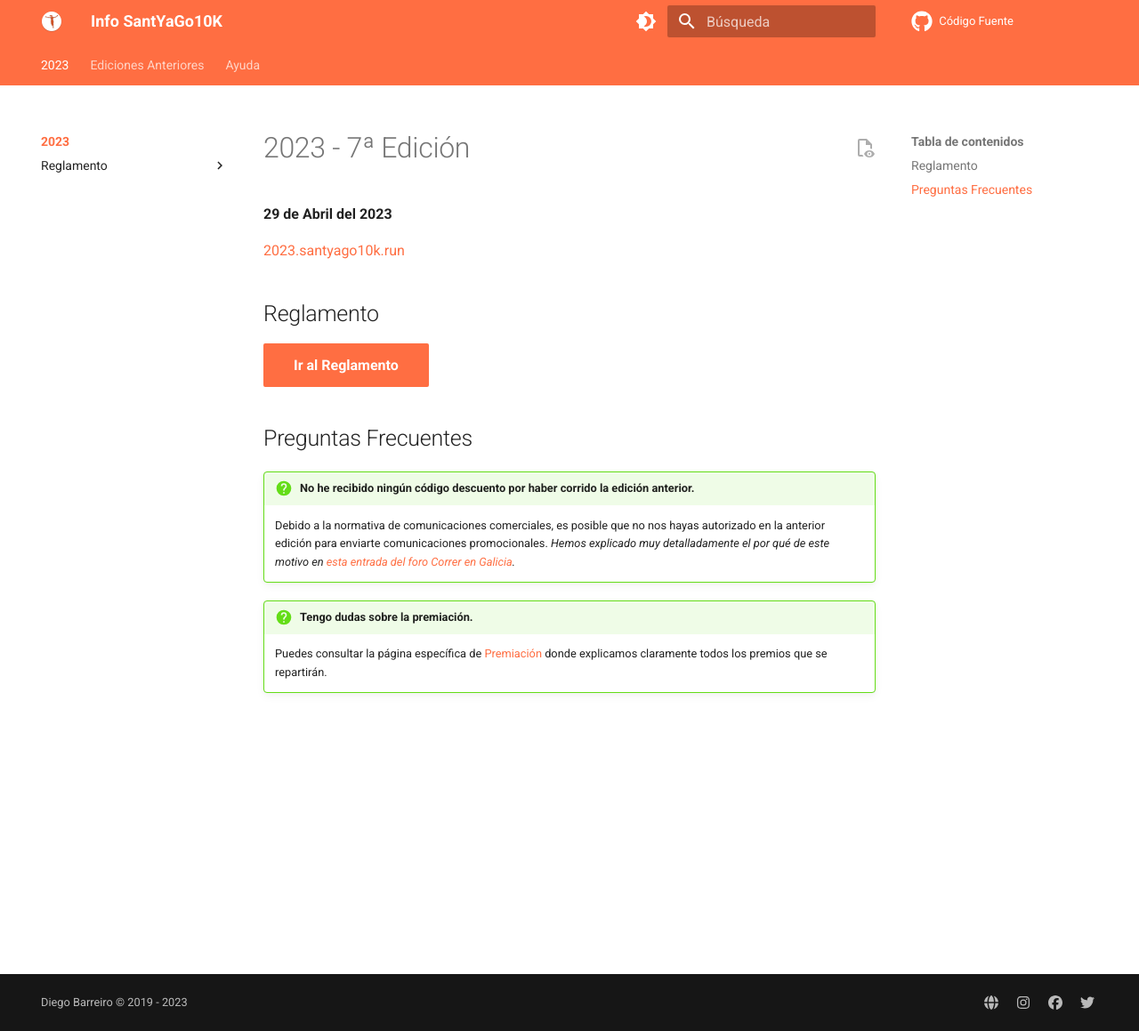
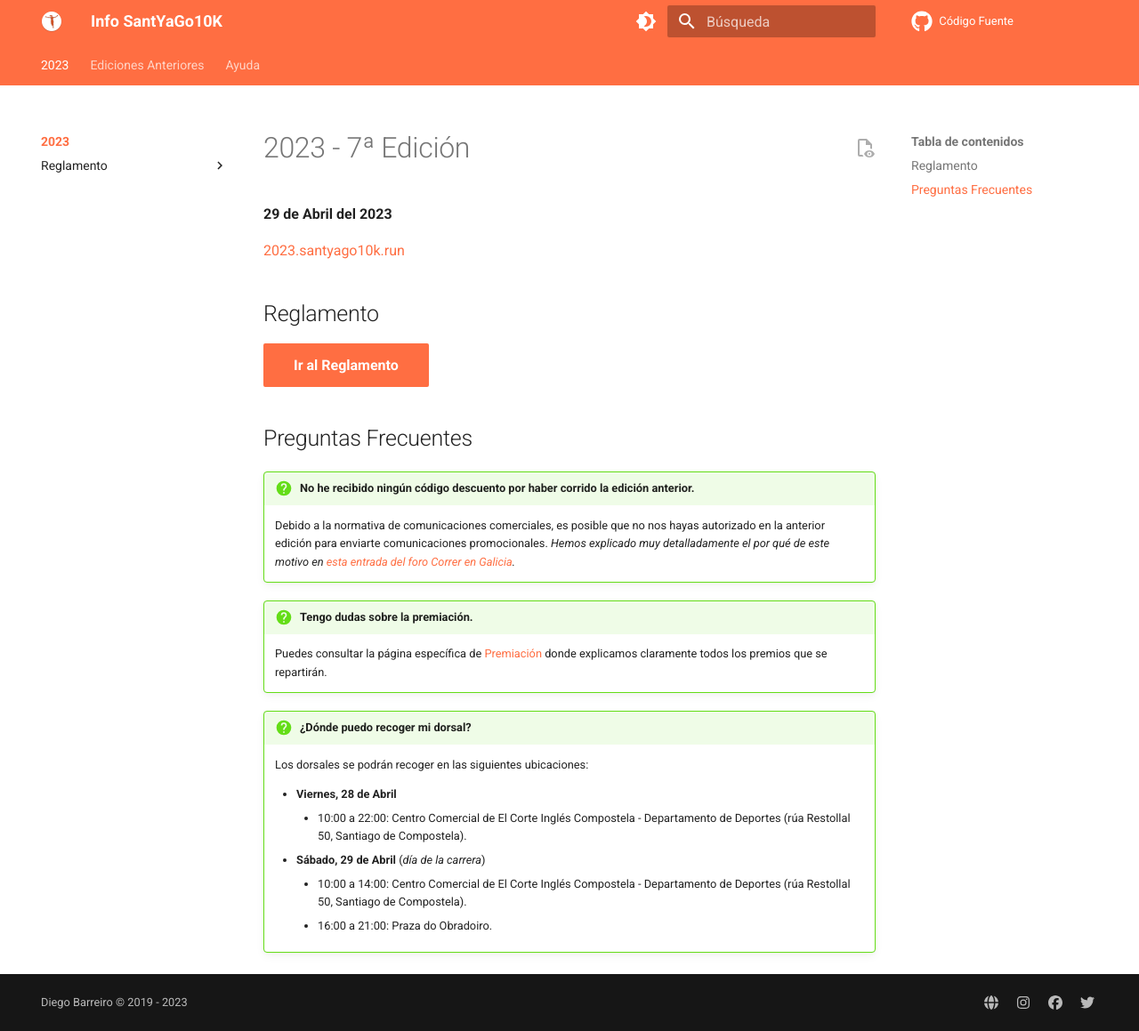
Before and after one commit to SantYaGo10K/Info, an MkDocs documentation site: the page built from info/index.md, in a window 1280 px wide and 1159 px high. Shown: the whole window at 89% size. Built offline with MkDocs 1.6.1 and Material for MkDocs 9.7.7, drawn with Linux system fonts in a browser that asks for light colours; comment, search, counter and statistics services are not loaded.

Commit message:
Añadida Pregunta Dorsales

```diff
--- a/info/index.md
+++ b/info/index.md
@@ -20,3 +20,15 @@
 
     Puedes consultar la página específica de [Premiación](./reglamento/premiacion.md) donde explicamos claramente todos
     los premios que se repartirán.
+
+!!! question "¿Dónde puedo recoger mi dorsal?"
+
+    Los dorsales se podrán recoger en las siguientes ubicaciones:
+
+    * **Viernes, 28 de Abril**
+        * 10:00 a 22:00: Centro Comercial de El Corte Inglés Compostela - Departamento de Deportes (rúa Restollal 50,
+          Santiago de Compostela).
+    * **Sábado, 29 de Abril** (_día de la carrera_)
+        * 10:00 a 14:00: Centro Comercial de El Corte Inglés Compostela - Departamento de Deportes (rúa Restollal 50,
+          Santiago de Compostela).
+        * 16:00 a 21:00: Praza do Obradoiro.
```
